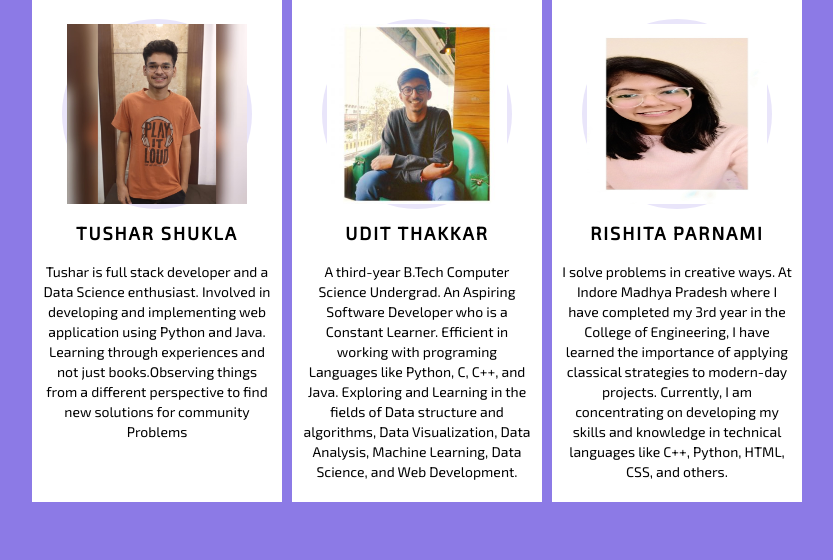
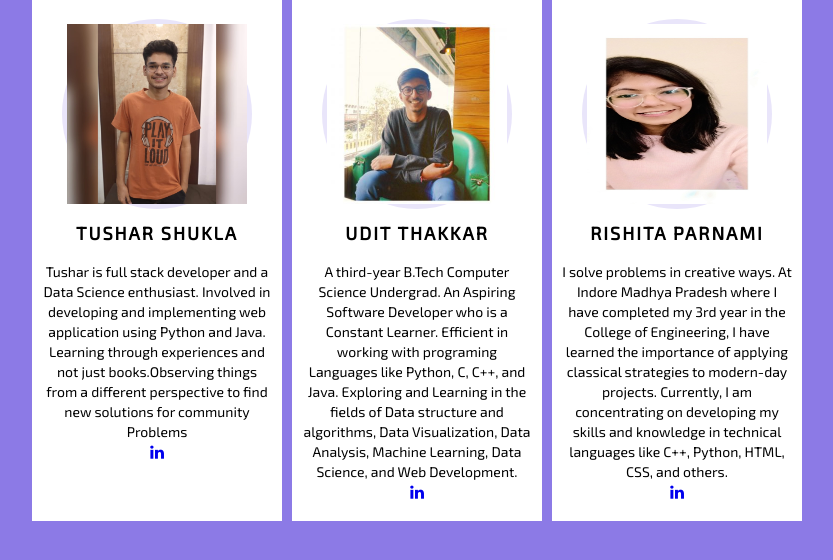
Before and after one commit to shuklatushar/INeuron-Flight-Fare-Prediction, a Flask app: page /about in a window 1280 px wide. Shown: the part 194-754 px from the top of the page, without its empty margins (223-1056 px from the left). Run offline with Flask 2, Linux system fonts and the light colour scheme; parts of the project's set-up code (start-up, migrations or seed data) failed here and were passed over; some libraries are stand-ins or nearby versions; some web fonts are replaced.

Commit message:
Added links

```diff
--- a/templates/aboutus.html
+++ b/templates/aboutus.html
@@ -9,6 +9,7 @@
 <body>
 <!-- partial:index.partial.html -->
 <link rel="stylesheet" href="https://use.fontawesome.com/releases/v5.8.1/css/all.css">
+<link rel="stylesheet" href="https://cdnjs.cloudflare.com/ajax/libs/font-awesome/4.7.0/css/font-awesome.min.css">
 
 <ul id="nav_bar">
     <li><a href="/">Home</a></li>
@@ -26,7 +27,11 @@
           <h3>Tushar Shukla</h3>
           <!-- <span>CEO</span> -->
           <p>Tushar is full stack developer and a Data Science enthusiast. Involved in developing and implementing web application using Python and Java. Learning through experiences and not just books.Observing things from a different perspective to find new solutions for community Problems</p>
+          <div>
+            <a href="https://www.linkedin.com/in/tushar-shukla-0261b317a/" target="_blank"><i class="fa fa-linkedin" aria-hidden="true"></i></a>
+          </div>
         </div>
+
         <div class="team_member">
            <div class="member_img">
              <img src="static/images/pic1.png" alt="our_team">
@@ -35,6 +40,9 @@
           <h3>Udit Thakkar</h3>
           <!-- <span>Accountant</span> -->
           <p>A third-year B.Tech Computer Science Undergrad. An Aspiring Software Developer who is a Constant Learner. Efficient in working with programing Languages like Python, C, C++, and Java. Exploring and Learning in the fields of Data structure and algorithms, Data Visualization, Data Analysis, Machine Learning, Data Science, and Web Development.</p>
+          <div>
+            <a href="https://www.linkedin.com/in/udit-thacker/" target="_blank"><i class="fa fa-linkedin" aria-hidden="true"></i></a>
+          </div>
       </div>
         <div class="team_member">
            <div class="member_img">
@@ -44,6 +52,9 @@
           <h3>Rishita Parnami</h3>
           <!-- <span>Product Manager</span> -->
           <p>I solve problems in creative ways. At Indore Madhya Pradesh where I have completed my 3rd year in the College of Engineering, I have learned the importance of applying classical strategies to modern-day projects. Currently, I am concentrating on developing my skills and knowledge in technical languages like C++, Python, HTML, CSS, and others.</p>
+          <div>
+            <a href="https://www.linkedin.com/in/rishita-parnami-22a856194/" target="_blank"><i class="fa fa-linkedin" aria-hidden="true"></i></a>
+          </div>
     </div>
 </div>
 <!-- partial -->
```
